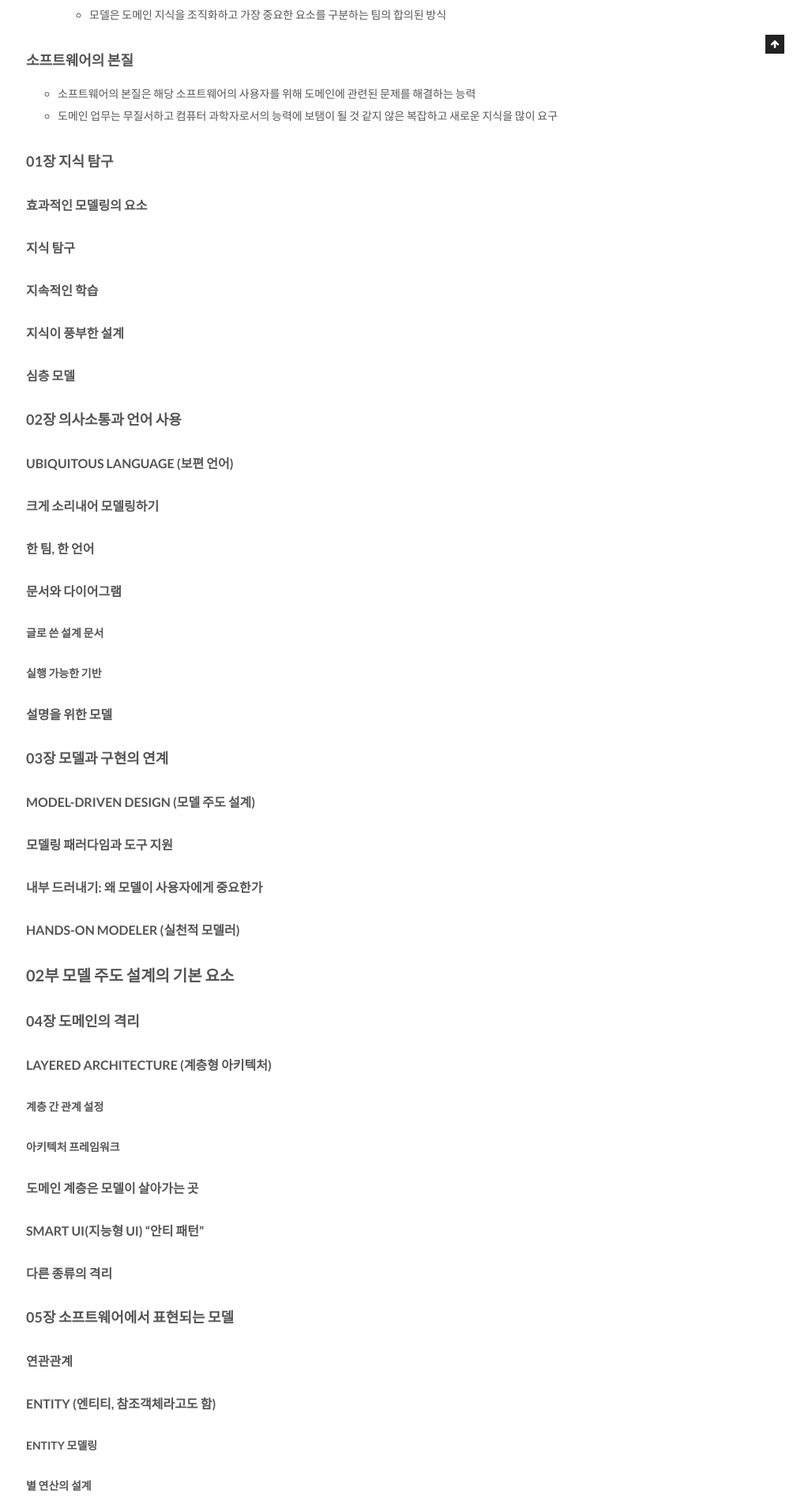
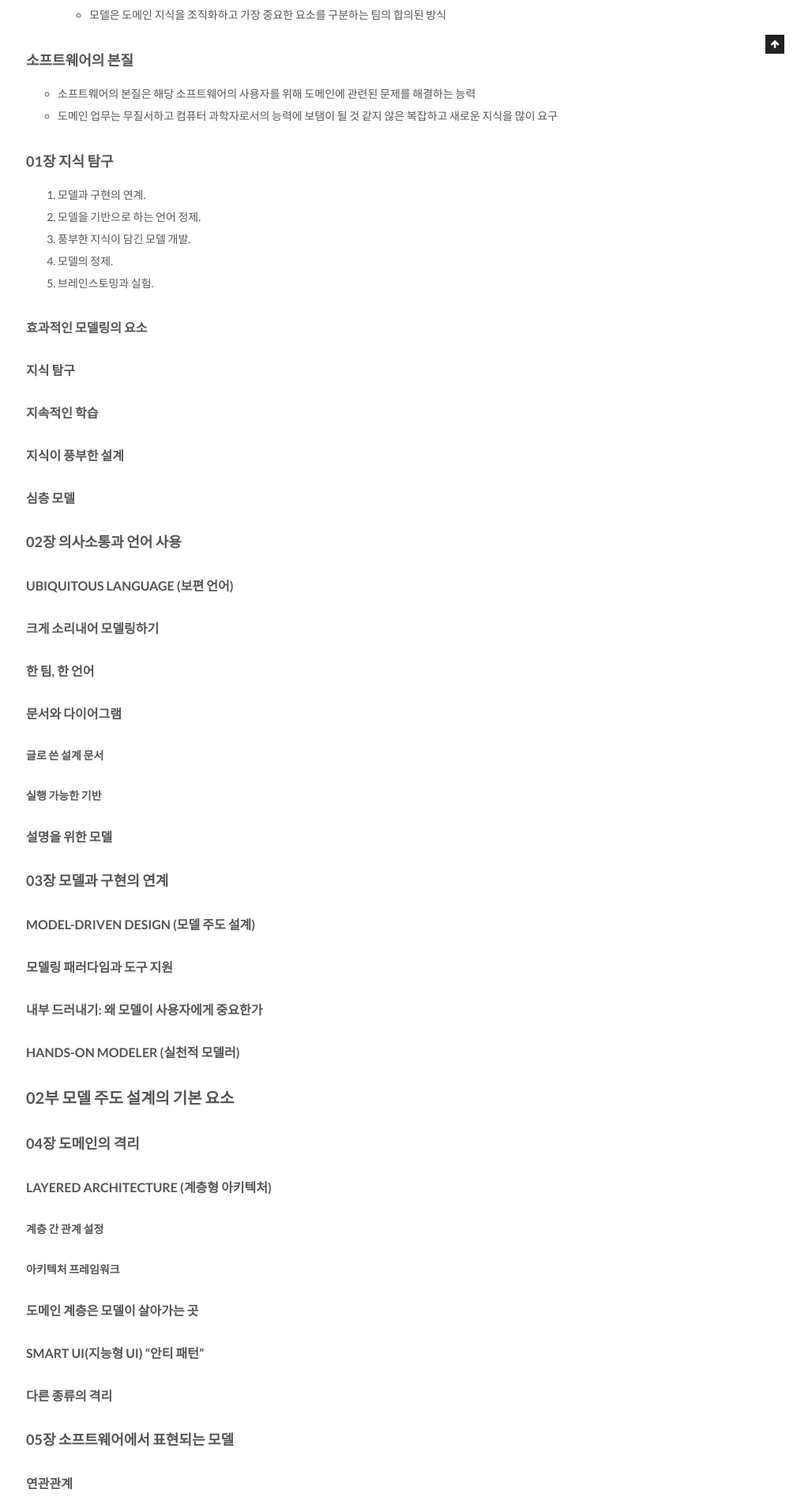
Before and after one commit to csj4032/csj4032.github.io, a Jekyll site: the page built from _posts/2018-02-21-도메인주도설계.md, in a window 1280 px wide. Shown: the part 932-2842 px from the top of the page at 79% size, without its empty margins (257-1280 px from the left). Built offline with Jekyll 4.4.1, drawn with Linux system fonts in a browser that asks for light colours.

Commit message:
도메인 주도 설계 포스팅 수정

```diff
--- a/_posts/2018-02-21-도메인주도설계.md
+++ b/_posts/2018-02-21-도메인주도설계.md
@@ -26,6 +26,11 @@ tags:
 * 도메인 업무는 무질서하고 컴퓨터 과학자로서의 능력에 보탬이 될 것 같지 않은 복잡하고 새로운 지식을 많이 요구
 
 ### 01장 지식 탐구
+1. 모델과 구현의 연계.
+2. 모델을 기반으로 하는 언어 정제.
+3. 풍부한 지식이 담긴 모델 개발.
+4. 모델의 정제.
+5. 브레인스토밍과 실험.
 
 #### 효과적인 모델링의 요소
 
```
